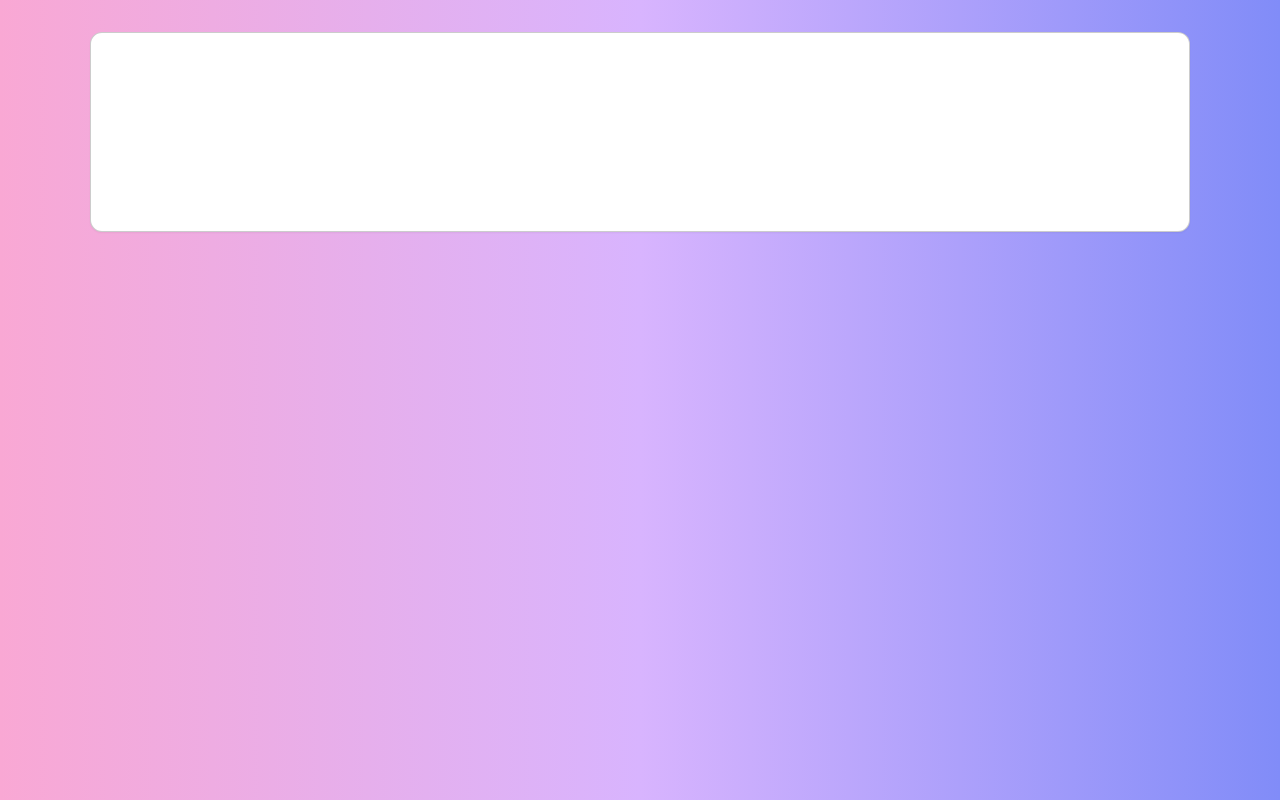
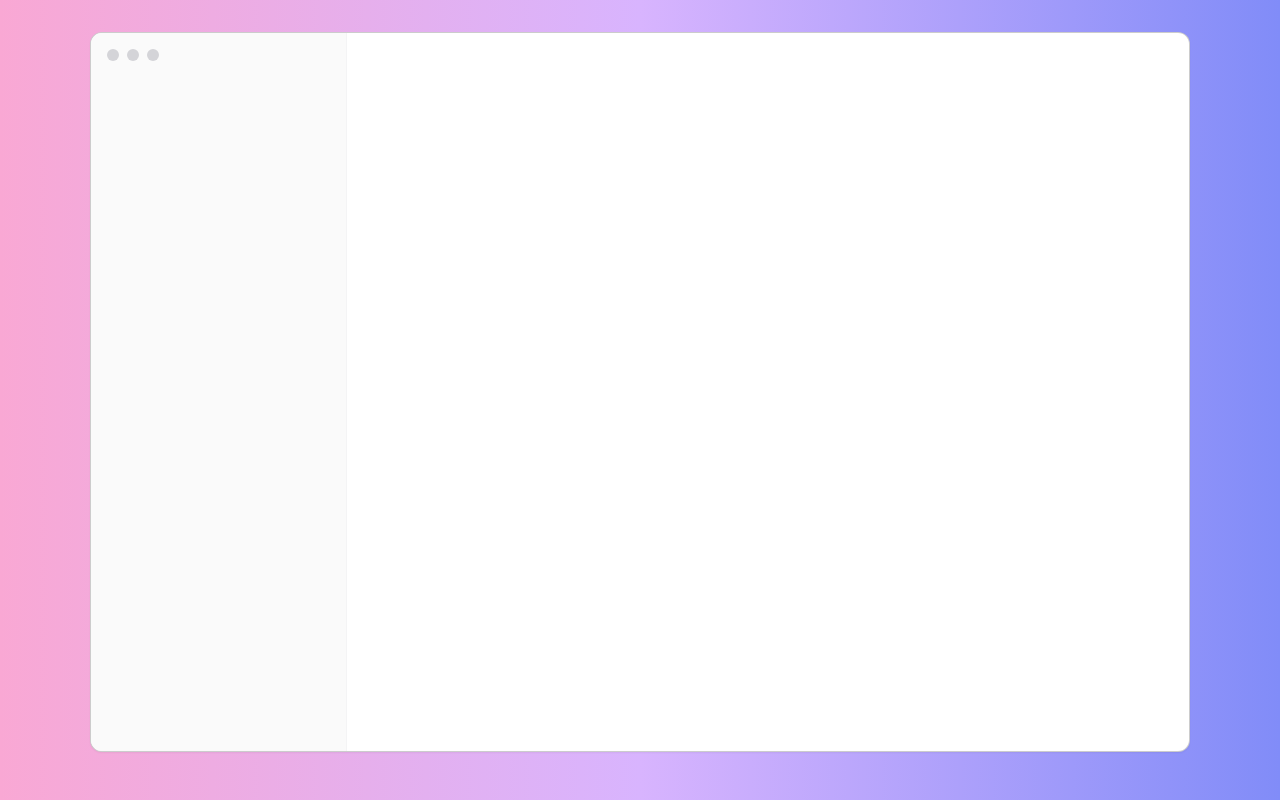
Before and after one commit to renanalencar/notion-react-yt, a React (Vite) app: page / in a window 1280 px wide. Built offline with nearby package versions, Linux system fonts and the light colour scheme.

Commit message:
feat: :sparkles: Criando a barra lateral

```diff
--- a/src/App.tsx
+++ b/src/App.tsx
@@ -1,7 +1,16 @@
 function App() {
   return (
     <div className="min-h-screen p-8 text-zinc-900 bg-gradient-to-r from-pink-300 via-purple-300 to-indigo-400">
-      <div className="bg-white w-[1100px] mx-auto rounded-xl min-h-[200px] shadow-sm border border-black/20"></div>
+      <div className="bg-white w-[1100px] mx-auto rounded-xl min-h-[720px] shadow-sm border border-black/20 overflow-hidden grid grid-cols-[16rem_1fr]">
+        <aside className="bg-zinc-50 border-r border-r-zinc-100 p-4">
+          <div className="flex gap-2 group">
+            <button className="w-3 h-3 rounded-full bg-zinc-300 group-hover:bg-red-400" />
+            <button className="w-3 h-3 rounded-full bg-zinc-300 group-hover:bg-yellow-400" />
+            <button className="w-3 h-3 rounded-full bg-zinc-300 group-hover:bg-green-400" />
+          </div>
+        </aside>
+        <main className="p-4"></main>
+      </div>
     </div>
   );
 }
```
